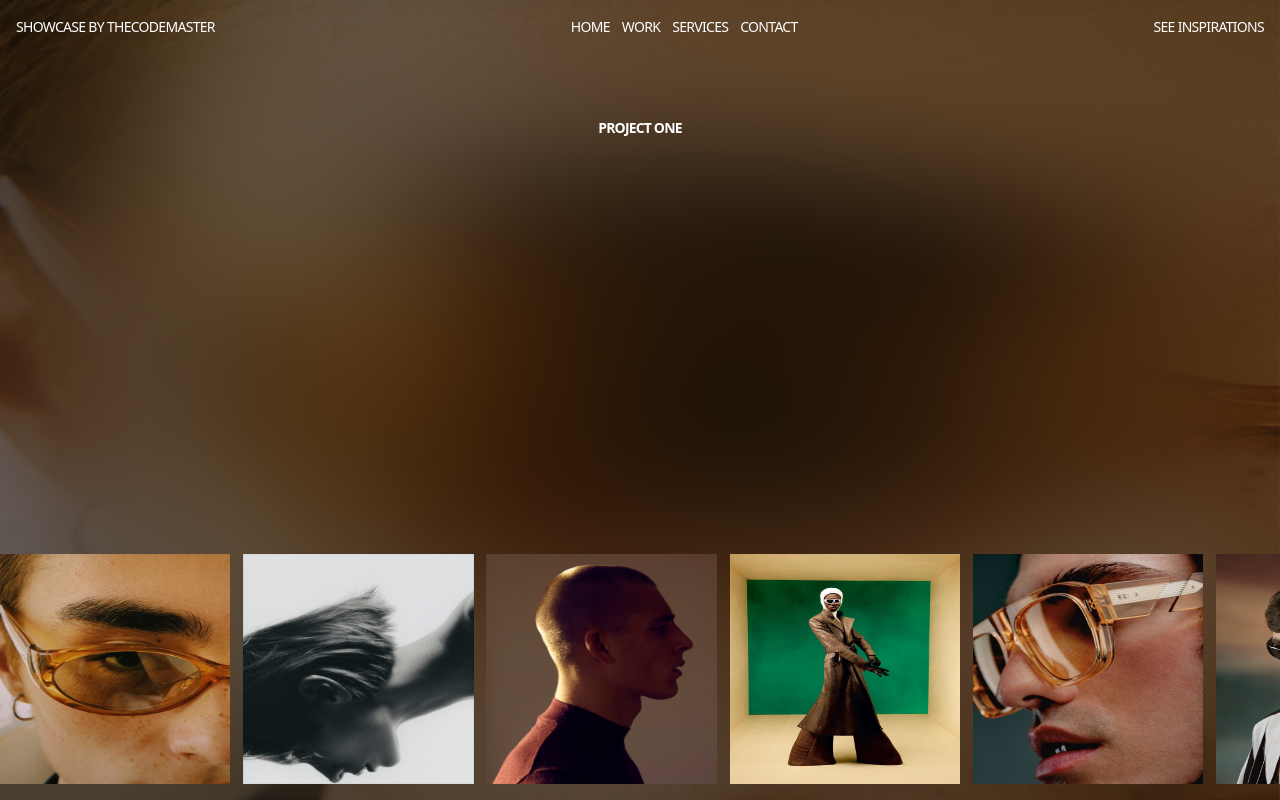
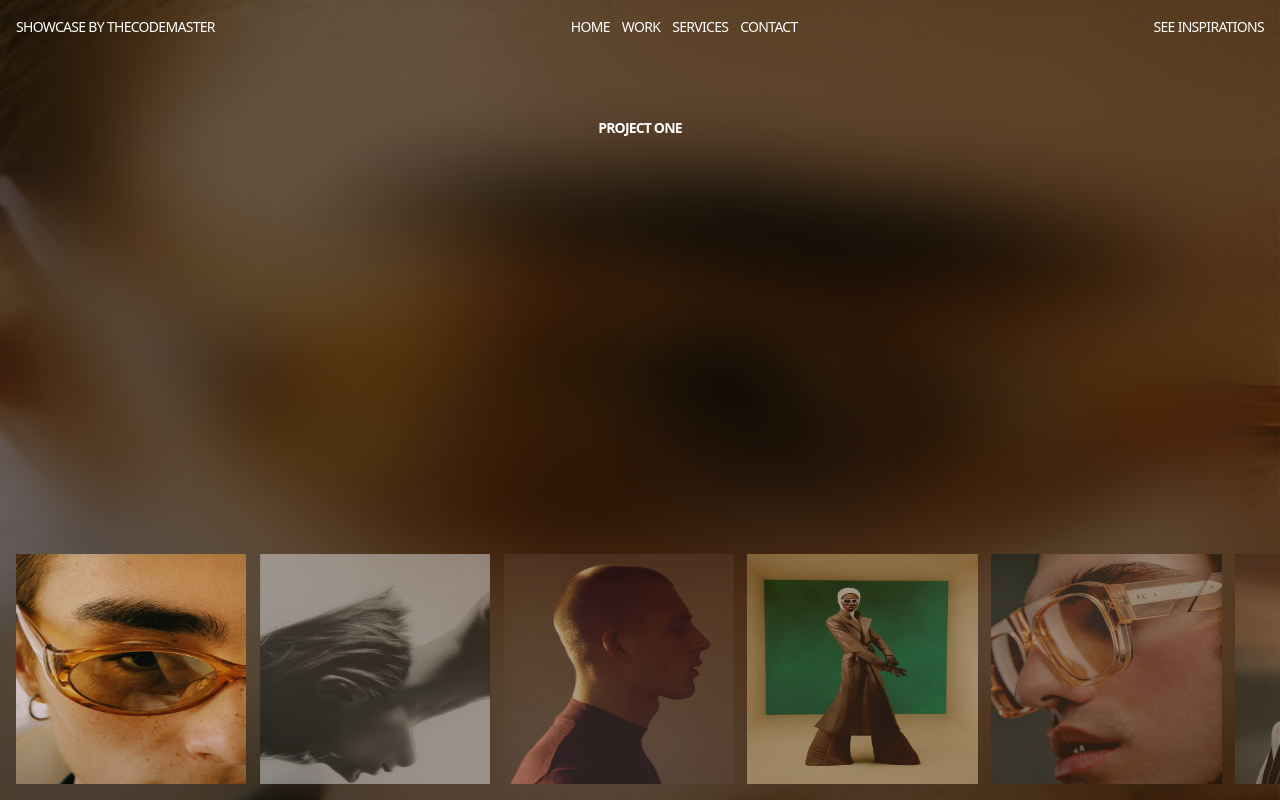
Before and after one commit to thecode-master-sy/micro-animations, a Next.js app: page /infinite-snap-scroll-carousel in a window 1280 px wide. Built offline with nearby package versions, Linux system fonts and the light colour scheme.

Commit message:
feat: infinite snap scroll carousel

```diff
--- a/app/(animations)/infinite-snap-scroll-carousel/_components/carousel.tsx
+++ b/app/(animations)/infinite-snap-scroll-carousel/_components/carousel.tsx
@@ -1,11 +1,31 @@
+"use client";
 import { gallery } from "../static";
+import { gsap } from "gsap";
+import { useGSAP } from "@gsap/react";
+import { ScrollTrigger } from "gsap/ScrollTrigger";
+import { cn } from "@/lib/utils";
+
+gsap.registerPlugin(ScrollTrigger);
 
 export default function Carousel() {
+  const selectedIndex = 0;
+  //drag for mobile
+  //scroll on the y and x direction for desktop and mobile
+  //snaping
+  //onClick it selects and moves to the clicked item.
+  //infinite scroll
+
   return (
-    <div className="w-full fixed bottom-4 left-0 right-0 overflow-hidden">
-      <div className="w-max flex gap-4 md:gap-[1vw]">
-        {gallery.map((item) => (
-          <div key={item.id} className="image-items">
+    <div className="w-full fixed bottom-4 left-0 right-0 overflow-hidden carousel-container">
+      <div className="w-max flex carousel px-4 gap-4 md:gap-[1.05vw] ">
+        {gallery.map((item, index) => (
+          <div
+            key={item.id}
+            className={cn(
+              "image-items opacity-50",
+              index === selectedIndex && "opacity-100"
+            )}
+          >
             <img src={item.image} alt={item.name} />
           </div>
         ))}
--- a/app/(animations)/infinite-snap-scroll-carousel/_components/image-preview.tsx
+++ b/app/(animations)/infinite-snap-scroll-carousel/_components/image-preview.tsx
@@ -9,7 +9,7 @@ export default function ImagePreview() {
           src={gallery[0].image}
           alt={gallery[0].name}
         />
-        <div className="absolute top-0 left-0 right-0 bottom-0 bg-black/50 backdrop-blur-[5vw]"></div>
+        <div className="absolute top-0 left-0 right-0 bottom-0 bg-black/50 backdrop-blur-[3vw]"></div>
       </div>
     </div>
   );
--- a/app/(animations)/infinite-snap-scroll-carousel/infinite-snap-scroll-carousel.css
+++ b/app/(animations)/infinite-snap-scroll-carousel/infinite-snap-scroll-carousel.css
@@ -1,5 +1,6 @@
 body {
   font-size: clamp(14px, 1.05vw, 50px);
+
 }
 
 h1 {
@@ -8,7 +9,7 @@ h1 {
 }
 
 .image-items {
-  min-width: 200px;
+  min-width: 150px;
   width: 18vw;
   aspect-ratio: 1/1;
   cursor: pointer;
```
